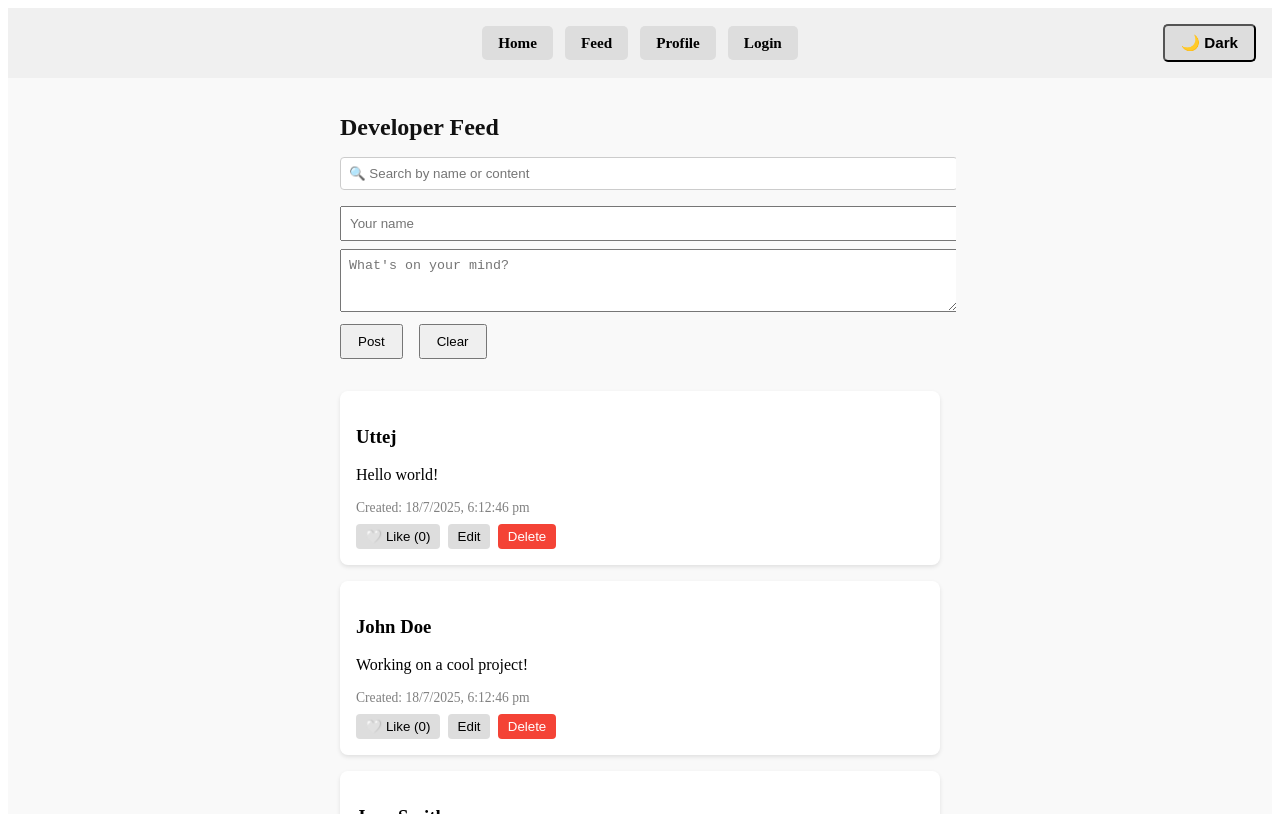
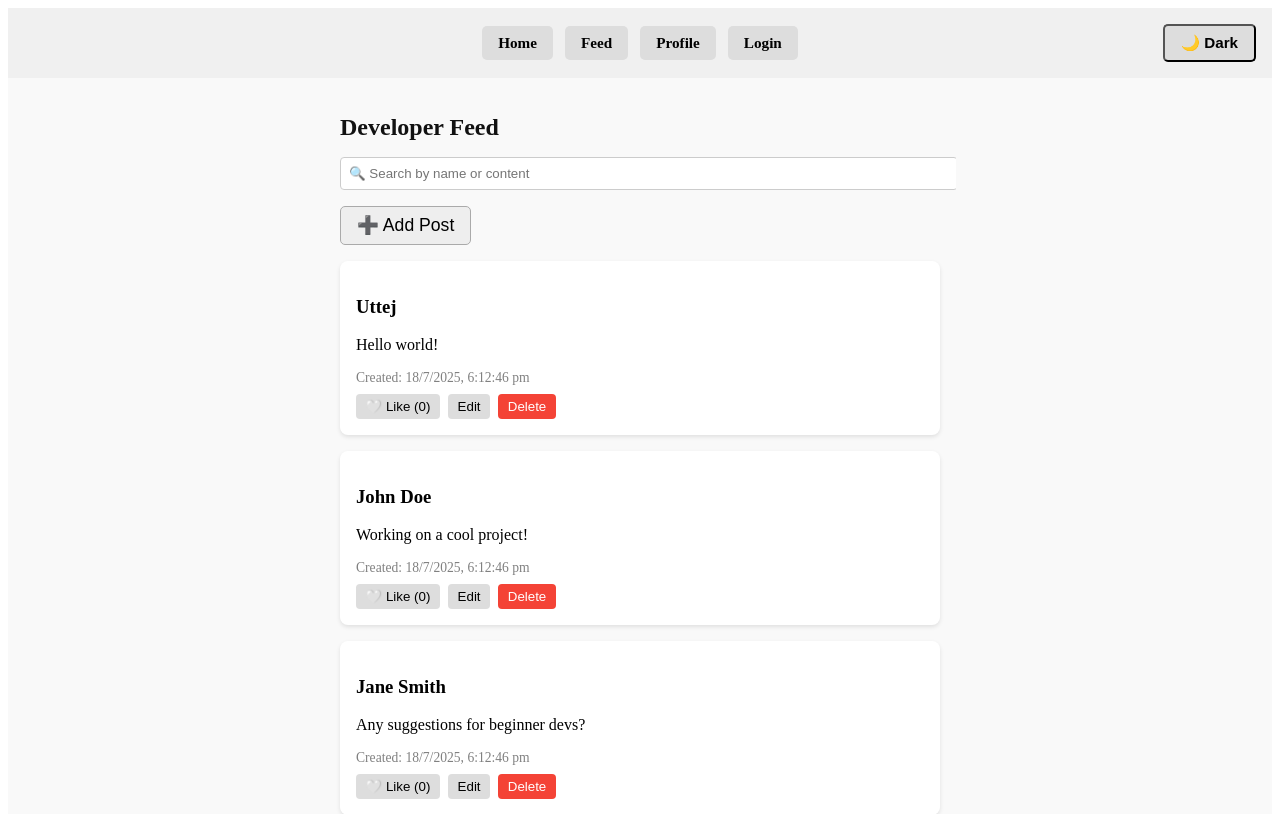
Before and after one commit to uttej-git/devcon, a React (Create React App) app: page /feed in a window 1280 px wide. Built offline with nearby package versions, Linux system fonts and the light colour scheme.

Commit message:
➕ Added toggle button to show/hide post form for cleaner UI

```diff
--- a/src/pages/Feed.jsx
+++ b/src/pages/Feed.jsx
@@ -61,6 +61,7 @@ const Feed = () => {
   const [editingPostId, setEditingPostId] = useState(null);
   const [editedContent, setEditedContent] = useState('');
   const [searchTerm, setSearchTerm] = useState('');
+  const [showPostForm, setShowPostForm] = useState(false); // 🔄 toggle form
 
   useEffect(() => {
     localStorage.setItem('devconnect-posts', JSON.stringify(posts));
@@ -93,6 +94,7 @@ const Feed = () => {
 
     setPosts([newEntry, ...posts]);
     setNewPost({ username: '', content: '' });
+    setShowPostForm(false); // Hide form after post
   };
 
   const handleClear = () => {
@@ -193,6 +195,23 @@ const Feed = () => {
           }}
         />
 
+        {/* Toggle Post Form */}
+        <button
+          onClick={() => setShowPostForm(!showPostForm)}
+          style={{
+            fontSize: '1.1rem',
+            padding: '0.5rem 1rem',
+            marginBottom: '1rem',
+            backgroundColor: '#eee',
+            border: '1px solid #aaa',
+            borderRadius: '5px',
+            cursor: 'pointer',
+          }}
+        >
+          {showPostForm ? '➖ Hide' : '➕ Add Post'}
+        </button>
+
+        {showPostForm && (
           <form onSubmit={handleSubmit} style={{ marginBottom: '2rem' }}>
             <input
               type="text"
@@ -219,6 +238,7 @@ const Feed = () => {
               </button>
             </div>
           </form>
+        )}
 
         {filteredPosts.length > 0 ? (
           filteredPosts.map((post) => (
```
Lines whose indentation alone changed are shown as unchanged.
